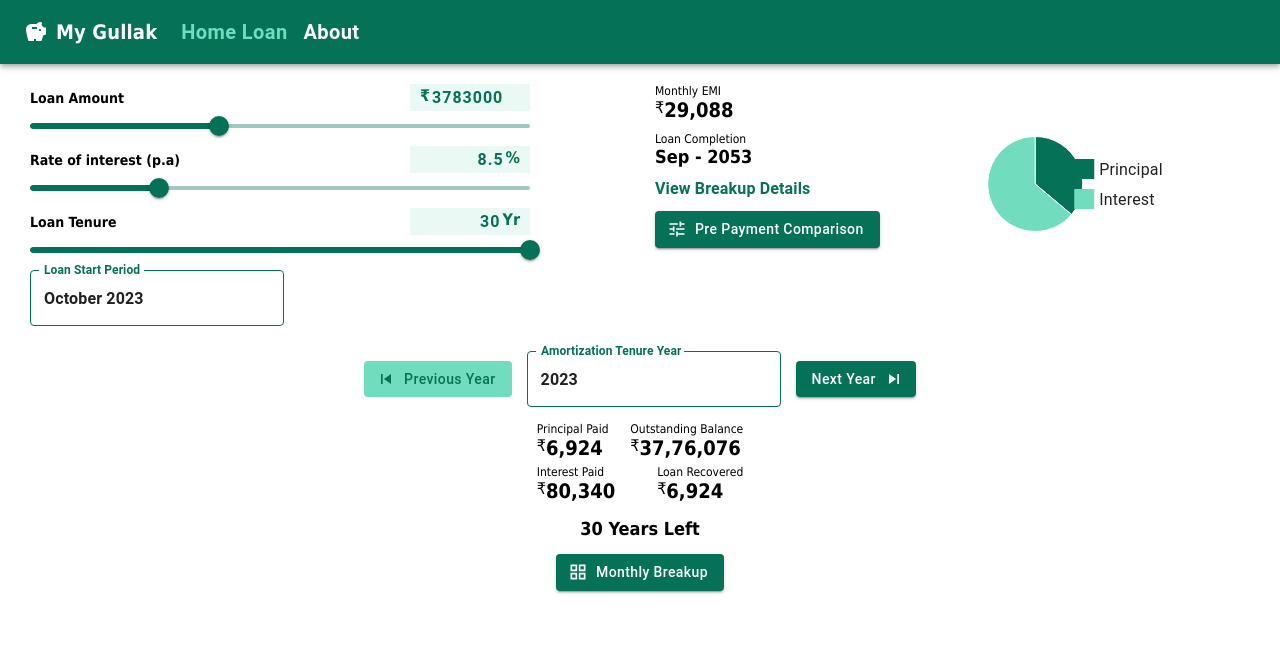
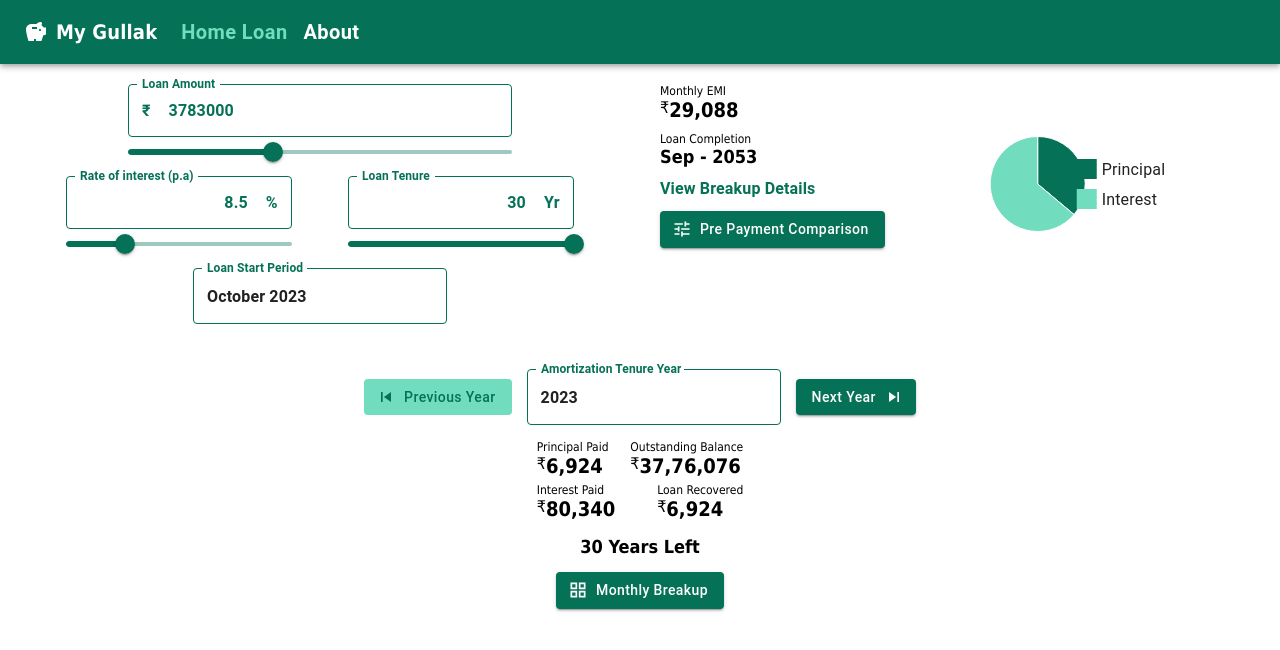
Before and after one commit to souryadeepRC/finance-portal, a React (Create React App) app: page /homeLoan in a window 1280 px wide. Shown: the top 650 px of the page. Built offline with nearby package versions, Linux system fonts and the light colour scheme.

Commit message:
B-4-Task-2: loan input form optimization

```diff
--- /dev/null
+++ b/src/components/common/loan-input/LoanInput.scss
@@ -0,0 +1,36 @@
+@import "src/styles/variables.scss";
+
+.loan-input__container {
+  width: 100%;
+  .MuiTextField-root {
+    width: 100%;
+    .MuiInputLabel-root {
+      color: $app-primary-color;
+      font-weight: $font-weight-700;
+    }
+    .MuiOutlinedInput-input {
+      font-size: $font-size-16;
+      font-weight: $font-weight-700;
+      color: $app-primary-color;
+      padding: 15px 10px;
+    }
+    .MuiInputAdornment-root {
+      color: $app-primary-color;
+      font-weight: $font-weight-700;
+    }
+    .MuiOutlinedInput-notchedOutline {
+      border-color: $app-primary-color;
+    }
+  }
+  .MuiSlider-root {
+    color: $app-primary-color;
+  }
+}
+
+@media screen and (max-width: $mobile-max-width) {
+  .loan-input__container {
+    .MuiTextField-root .MuiOutlinedInput-input {
+      padding: 10px 20px;
+    }
+  }
+}
--- /dev/null
+++ b/src/components/common/loan-input/LoanInput.tsx
@@ -0,0 +1,109 @@
+import { memo } from "react";
+// library
+import { InputAdornment, Slider, TextField } from "@mui/material";
+// utils
+import { isValidData } from "src/utils/string-utils";
+// styles
+import './LoanInput.scss';
+
+export type LoanInputOnChangeType = {
+  id: string;
+  value: number;
+};
+type LoanInputProps = {
+  className?: string;
+  id: string;
+  label: string;
+  icon: string;
+  value: number;
+  step?: number;
+  minValue: number;
+  maxValue: number;
+  disabledValue?: number;
+  adornmentPosition?: string;
+  adornmentIcon?: JSX.Element;
+  validityFunc?: any;
+  onChange: ({ id, value }: LoanInputOnChangeType) => void;
+};
+
+const LoanInput = memo(
+  ({
+    id,
+    label,
+    value,
+    disabledValue = 0,
+    adornmentPosition = "end",
+    adornmentIcon,
+    validityFunc,
+    onChange,
+    step = 1,
+    minValue,
+    maxValue,
+  }: LoanInputProps): JSX.Element => {
+    const getInputProps = () => {
+      if (!adornmentIcon) return {};
+
+      if (adornmentPosition === "start") {
+        return {
+          startAdornment: (
+            <InputAdornment position="start">{adornmentIcon}</InputAdornment>
+          ),
+        };
+      }
+      return {
+        endAdornment: (
+          <InputAdornment position="end">{adornmentIcon}</InputAdornment>
+        ),
+      };
+    };
+
+    const onTextFieldChange = (
+      e: React.ChangeEvent<HTMLInputElement>
+    ): void => {
+      const enteredValue: string = e.target.value;
+
+      if (!isValidData(enteredValue)) return;
+      if (validityFunc && !validityFunc(enteredValue)) return;
+
+      onChange({
+        id,
+        value: +enteredValue,
+      });
+    };
+    const onSliderChange = (
+      e: Event,
+      modifiedValue: number | number[]
+    ): void => {
+      onChange({
+        id,
+        value: +modifiedValue,
+      });
+    };
+    // render fns
+    return (
+      <div className="loan-input__container">
+        <TextField
+          className={value === disabledValue ? "input-error" : ""}
+          id={id}
+          value={value}
+          onChange={onTextFieldChange}
+          label={label}
+          variant="outlined"
+          InputProps={getInputProps()}
+        />
+        <Slider
+          className={value === disabledValue ? "input-error" : ""}
+          step={step}
+          aria-label={label}
+          valueLabelDisplay="auto"
+          value={value}
+          min={minValue}
+          max={maxValue}
+          onChange={onSliderChange}
+        />
+      </div>
+    );
+  }
+);
+LoanInput.displayName = "LoanInput";
+export { LoanInput };
--- a/src/pages/home-loan/HomeLoan.module.scss
+++ b/src/pages/home-loan/HomeLoan.module.scss
@@ -7,6 +7,7 @@
   justify-content: center;
   padding: 20px 0 0 0;
   flex-flow: row wrap;
+  gap: 20px;
 }
 
 @media screen and (max-width: $mobile-max-width) {
--- a/src/pages/home-loan/HomeLoan.tsx
+++ b/src/pages/home-loan/HomeLoan.tsx
@@ -6,7 +6,6 @@ import { LoanAmountBreakup } from "src/pages/home-loan/loan-amount-breakup/LoanA
 import styles from "./HomeLoan.module.scss";
 
 const HomeLoan = memo((): JSX.Element => {
-  // store
   // render fns
   return (
     <>
--- a/src/pages/home-loan/loan-input-form/LoanInputForm.module.scss
+++ b/src/pages/home-loan/loan-input-form/LoanInputForm.module.scss
@@ -5,25 +5,37 @@
   flex-direction: column;
   flex-wrap: wrap;
   justify-content: center;
-  align-items: flex-start;
-  padding: 0 0 0 30px;
+  align-items: center;
   gap: 5px;
-  flex: 1;
-  flex-basis: 30%;
-
-  .loan-amount-field {
-    &:global(.loan-input-field__container .input-value__container) {
-      flex-direction: row-reverse;
-      :global(.MuiInput-input) {
-        text-align: left;
+  flex-basis: 50%;
+  :global(.loan-input__container) {
+    width: 60%;
+  }
+  .loan-rate-tenure__container {
+    display: flex;
+    justify-content: space-around;
+    align-items: center;
+    :global(.loan-input__container) {
+      width: 40%;
+      :global(.MuiTextField-root .MuiOutlinedInput-input) {
+        text-align: right;
       }
     }
   }
 }
-
+:global(.MuiDateCalendar-root){
+  height: 40vh;
+}
 @media screen and (max-width: $mobile-max-width) {
   .loan-details__container {
-    gap: 10px;
     padding: 0 10px 0 10px;
+    :global(.loan-input__container) {
+      width: 55%;
+    }
+    .loan-rate-tenure__container {
+      :global(.loan-input__container) {
+        width: 35%;
+      }
+    }
   }
 }
--- a/src/pages/home-loan/loan-input-form/LoanInputForm.tsx
+++ b/src/pages/home-loan/loan-input-form/LoanInputForm.tsx
@@ -1,11 +1,8 @@
 import { memo } from "react";
 import { useDispatch, useSelector } from "react-redux";
-// library
-import dayjs from "dayjs";
-// common components
-import { DatePicker } from "src/components/common/date-picker/DatePicker";
 // components
-import { LoanInputField } from "./loan-input-field/LoanInputField";
+import { LoanInput } from "src/components/common/loan-input/LoanInput";
+import { LoanStartPeriodForm } from "./LoanStartPeriodForm";
 // store
 import { AppDispatch } from "src/store/store";
 // actions
@@ -13,112 +10,74 @@ import { updateLoanDetails } from "src/store/home-loan-reducer/home-loan-actions
 // selectors
 import { selectLoanDetails } from "src/store/home-loan-reducer/home-loan-selectors";
 // types
-import {
-  HomeLoanInputType,
-  LoanDetailsType,
-  LoanStartPeriodType,
-} from "src/store/home-loan-reducer/home-loan-types";
+import { LoanDetailsType } from "src/store/home-loan-reducer/home-loan-types";
+import { LoanInputOnChangeType } from "src/components/common/loan-input/LoanInput";
 // utils
-import { isNumeric, isValidData } from "src/utils/string-utils";
+import { isNumeric } from "src/utils/string-utils";
 // styles
 import styles from "./LoanInputForm.module.scss";
 
+const INPUT_FORM_ID: { [index: string]: string } = {
+  AMOUNT: "amount",
+  INTEREST_RATE: "interestRate",
+  TENURE: "tenure",
+};
 const LoanInputForm = memo((): JSX.Element => {
   // store
   const dispatch: AppDispatch = useDispatch();
 
-  const { amount, interestRate, tenure, startPeriod }: LoanDetailsType =
+  const { amount, interestRate, tenure }: LoanDetailsType =
     useSelector(selectLoanDetails);
-  const { month: loanStartMonth, year: loanStartYear }: LoanStartPeriodType =
-    startPeriod;
 
   // fns
-  const onLoanStartPeriodChange = (selectedDate: dayjs.Dayjs | null): void => {
+  const onChangeLoanDetails = ({ id, value }: LoanInputOnChangeType): void => {
     dispatch(
       updateLoanDetails({
-        startPeriod: {
-          month: selectedDate?.month() || new Date().getMonth(),
-          year: selectedDate?.year() || new Date().getFullYear(),
-        },
-        isError: !selectedDate,
+        [id]: value,
+        isError: value <= 0,
       })
     );
   };
-  const modifyLoanDetails = ({
-    enteredId,
-    enteredValue,
-  }: HomeLoanInputType): void => {
-    if (!isValidData(enteredValue)) return;
-    const modifiedValue: number = +enteredValue;
-    switch (enteredId) {
-      case "loanAmount": {
-        dispatch(
-          updateLoanDetails({
-            amount: modifiedValue,
-            isError: modifiedValue <= 0,
-          })
-        );
-        return;
-      }
-      case "interestRate": {
-        dispatch(
-          updateLoanDetails({
-            interestRate: modifiedValue,
-            isError: modifiedValue <= 0,
-          })
-        );
-        return;
-      }
-      case "loanTenure":
-        if (isNumeric(enteredValue)) {
-          dispatch(
-            updateLoanDetails({
-              tenure: modifiedValue,
-              isError: modifiedValue <= 0,
-            })
-          );
-          return;
-        }
-    }
-  };
+
   // render fns
   return (
     <div className={styles["loan-details__container"]}>
-      <LoanInputField
-        className={styles["loan-amount-field"]}
-        id="loanAmount"
+      <LoanInput
+        id={INPUT_FORM_ID.AMOUNT}
         label="Loan Amount"
         icon="&#8377;"
         value={amount}
         minValue={1000}
         maxValue={10000000}
-        onChange={modifyLoanDetails}
+        adornmentPosition="start"
+        adornmentIcon={<span>&#8377;</span>}
+        onChange={onChangeLoanDetails}
       />
-      <LoanInputField
-        id="interestRate"
+      <div className={styles["loan-rate-tenure__container"]}>
+        <LoanInput
+          id={INPUT_FORM_ID.INTEREST_RATE}
           label="Rate of interest (p.a)"
           icon="%"
           value={interestRate}
           step={0.1}
           minValue={1}
           maxValue={30}
-        onChange={modifyLoanDetails}
+          adornmentIcon={<span>%</span>}
+          onChange={onChangeLoanDetails}
         />
-      <LoanInputField
-        id="loanTenure"
+        <LoanInput
+          id={INPUT_FORM_ID.TENURE}
           label="Loan Tenure"
           icon="Yr"
           value={tenure}
           minValue={1}
           maxValue={30}
-        onChange={modifyLoanDetails}
+          adornmentIcon={<span>Yr</span>}
+          validityFunc={isNumeric}
+          onChange={onChangeLoanDetails}
         />
-      <DatePicker
-        label="Loan Start Period"
-        views={["year", "month"]}
-        value={dayjs(new Date(loanStartYear, loanStartMonth))}
-        onChange={onLoanStartPeriodChange}
-      />
+      </div>
+      <LoanStartPeriodForm />
     </div>
   );
 });
--- /dev/null
+++ b/src/pages/home-loan/loan-input-form/LoanStartPeriodForm.tsx
@@ -0,0 +1,51 @@
+import { memo } from "react";
+import { useDispatch, useSelector } from "react-redux";
+// library
+import dayjs from "dayjs";
+// common components
+import { DatePicker } from "src/components/common/date-picker/DatePicker";
+// store
+import { AppDispatch } from "src/store/store";
+// actions
+import { updateLoanDetails } from "src/store/home-loan-reducer/home-loan-actions";
+// selectors
+import { selectLoanStartPeriod } from "src/store/home-loan-reducer/home-loan-selectors";
+// types
+import { LoanStartPeriodType } from "src/store/home-loan-reducer/home-loan-types";
+
+const LoanStartPeriodForm = memo((): JSX.Element => {
+  // store
+  const dispatch: AppDispatch = useDispatch();
+
+  const { month, year }: LoanStartPeriodType = useSelector(
+    selectLoanStartPeriod
+  );
+
+  // fns
+  const onStartPeriodChange = (selectedDate: dayjs.Dayjs | null): void => {
+    if (!selectedDate) return;
+
+    dispatch(
+      updateLoanDetails({
+        startPeriod: {
+          month: selectedDate?.month(),
+          year: selectedDate?.year(),
+        },
+        isError: false,
+      })
+    );
+  };
+
+  // render fns
+  return (
+    <DatePicker
+      label="Loan Start Period"
+      views={["year", "month"]}
+      value={dayjs(new Date(year, month))}
+      onChange={onStartPeriodChange}
+
+    />
+  );
+});
+LoanStartPeriodForm.displayName = "LoanStartPeriodForm";
+export { LoanStartPeriodForm };
--- a/src/pages/home-loan/loan-input-form/loan-input-field/LoanInputField.tsx
+++ b/src/pages/home-loan/loan-input-form/loan-input-field/LoanInputField.tsx
@@ -1,4 +1,4 @@
-import { memo } from "react";
+import { memo, useEffect, useState } from "react";
 // library
 import { Input } from "@mui/material";
 import Slider from "@mui/material/Slider";
@@ -28,16 +28,25 @@ const LoanInputField = memo(
     step = 1,
     minValue,
     maxValue,
-    disabledValue=0,
+    disabledValue = 0,
     onChange,
   }: LoanInputFieldProps): JSX.Element => {
+    const [displayMessage, setDisplayMessage] = useState(value);
 
+    useEffect(() => {
+      const timeOutId = setTimeout(
+        () =>
+          onChange({
+            enteredId: id,
+            enteredValue: `${displayMessage}`,
+          }),
+        300
+      );
+      return () => clearTimeout(timeOutId);
+    }, [id, onChange, displayMessage]);
     // fns
     const onSliderChange = (e: Event, newValue: number | number[]): void => {
-      onChange({
-        enteredId: id,
-        enteredValue: `${newValue}`,
-      });
+      setDisplayMessage(+newValue);
     };
     const onInputChange = (e: React.ChangeEvent<HTMLInputElement>): void => {
       const enteredId: string = e.target.id;
@@ -68,9 +77,7 @@ const LoanInputField = memo(
               value={value}
               onChange={onInputChange}
             />
-            <span className={isInvalidField ? `${"error"}` : ""}>
-              {icon}
-            </span>
+            <span className={isInvalidField ? `${"error"}` : ""}>{icon}</span>
           </div>
         </div>
         <Slider
@@ -78,7 +85,7 @@ const LoanInputField = memo(
           step={step}
           aria-label={label}
           valueLabelDisplay="auto"
-          value={value}
+          value={displayMessage}
           min={minValue}
           max={maxValue}
           onChange={onSliderChange}
```
Also changed, not shown: src/pages/home-loan/loan-amount-breakup/LoanAmountBreakup.tsx (+7 -1 lines). Lines whose indentation alone changed are shown as unchanged.
